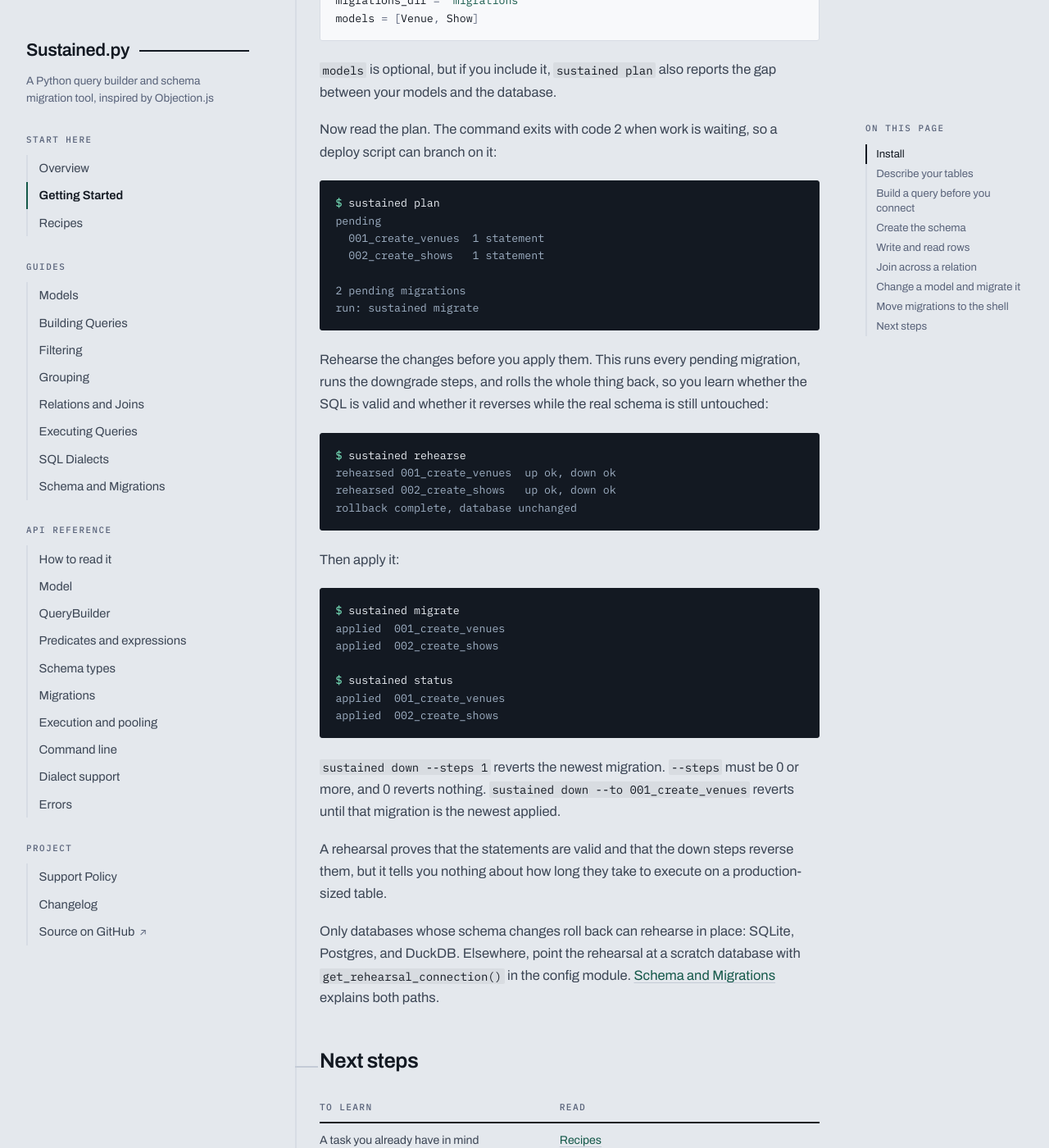
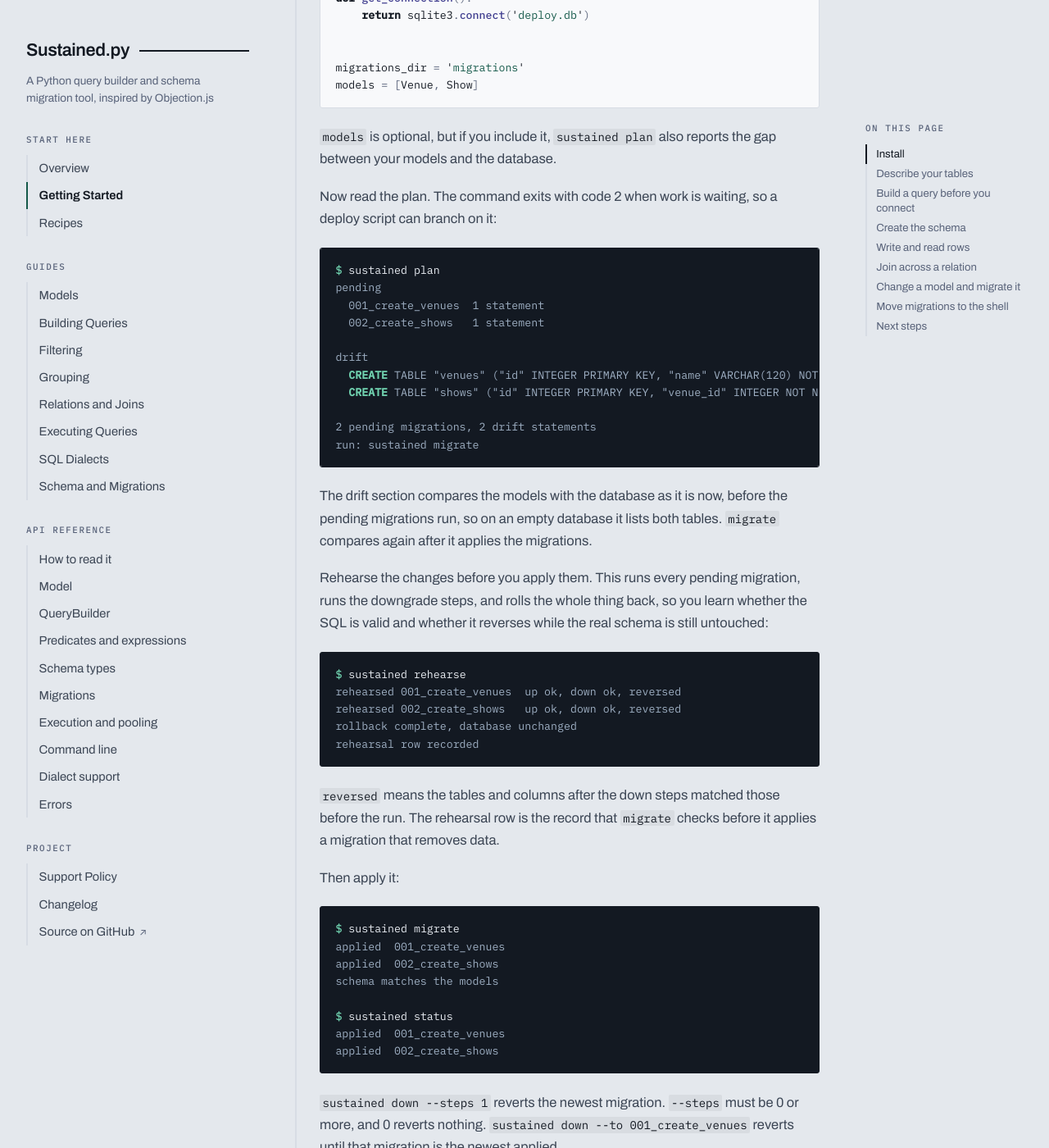
Before and after one commit to wetherc/sustained, a Jekyll site: the page built from docs/getting-started.md, in a window 1280 px wide and 1400 px high, scrolled down 6851 px. Shown: the whole window at 82% size. Built offline with Jekyll 4.4.1, drawn with Linux system fonts in a browser that asks for light colours; some web fonts are replaced; some of the changed text lies outside the part shown.

Commit message:
Point the getting-started shell steps at a new database file
The shell half of the getting-started guide reused tour.db, which the Python half had already migrated. 001_create_venues then failed with "table venues already exists", so sustained rehearse reported a failure and sustained migrate exited 1.

The config module now opens deploy.db, and the guide says why. The shown output comes from running the steps against that file: plan prints the drift section that a config with models produces, with both CREATE TABLE statements, rehearse prints ", reversed" and "rehearsal row recorded", and migrate prints "schema matches the models". The guide explains that plan compares the models with the database before the pending migrations run, and what the reversed check and the rehearsal row mean.

````diff
--- a/docs/getting-started.md
+++ b/docs/getting-started.md
@@ -241,7 +241,7 @@
 DROP TABLE venues;
 ```
 
-A config module tells the command where the database and the migrations are. Save it as `sustained_config.py` next to the migrations directory:
+A config module tells the command where the database and the migrations are. Save it as `sustained_config.py` next to the migrations directory. It opens a new database file, `deploy.db`, because `tour.db` already has the tables that the Python steps created, and `001_create_venues` would fail there with `table venues already exists`:
 
 ```python
 import sqlite3
@@ -250,7 +250,7 @@
 
 
 def get_connection():
-    return sqlite3.connect('tour.db')
+    return sqlite3.connect('deploy.db')
 
 
 migrations_dir = 'migrations'
@@ -267,18 +267,27 @@
   001_create_venues  1 statement
   002_create_shows   1 statement
 
-2 pending migrations
+drift
+  CREATE TABLE "venues" ("id" INTEGER PRIMARY KEY, "name" VARCHAR(120) NOT NULL, "city" VARCHAR(80) NOT NULL, "capacity" INTEGER)
+  CREATE TABLE "shows" ("id" INTEGER PRIMARY KEY, "venue_id" INTEGER NOT NULL REFERENCES "venues" ("id"), "title" VARCHAR(200) NOT NULL, "starts_at" TIMESTAMP, "sold_out" BOOLEAN DEFAULT FALSE)
+
+2 pending migrations, 2 drift statements
 run: sustained migrate
 ```
+
+The drift section compares the models with the database as it is now, before the pending migrations run, so on an empty database it lists both tables. `migrate` compares again after it applies the migrations.
 
 Rehearse the changes before you apply them. This runs every pending migration, runs the downgrade steps, and rolls the whole thing back, so you learn whether the SQL is valid and whether it reverses while the real schema is still untouched:
 
 ```console
 $ sustained rehearse
-rehearsed 001_create_venues  up ok, down ok
-rehearsed 002_create_shows   up ok, down ok
+rehearsed 001_create_venues  up ok, down ok, reversed
+rehearsed 002_create_shows   up ok, down ok, reversed
 rollback complete, database unchanged
+rehearsal row recorded
 ```
+
+`reversed` means the tables and columns after the down steps matched those before the run. The rehearsal row is the record that `migrate` checks before it applies a migration that removes data.
 
 Then apply it:
 
@@ -286,6 +295,7 @@
 $ sustained migrate
 applied  001_create_venues
 applied  002_create_shows
+schema matches the models
 
 $ sustained status
 applied  001_create_venues
````
